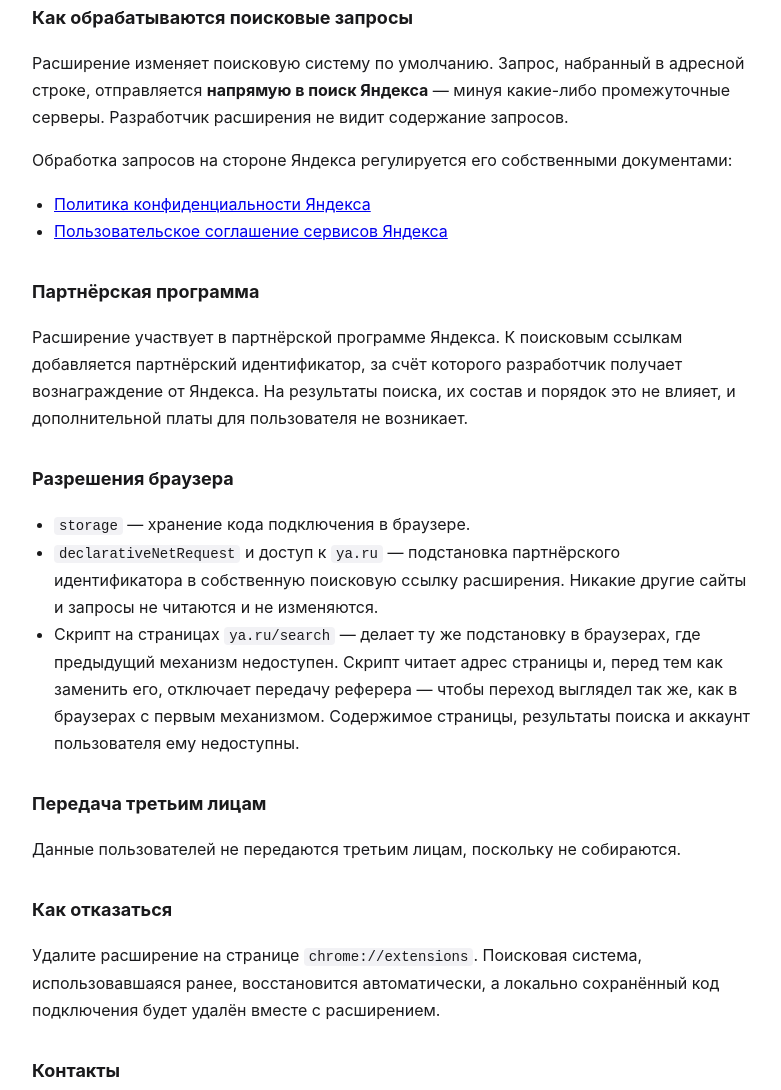
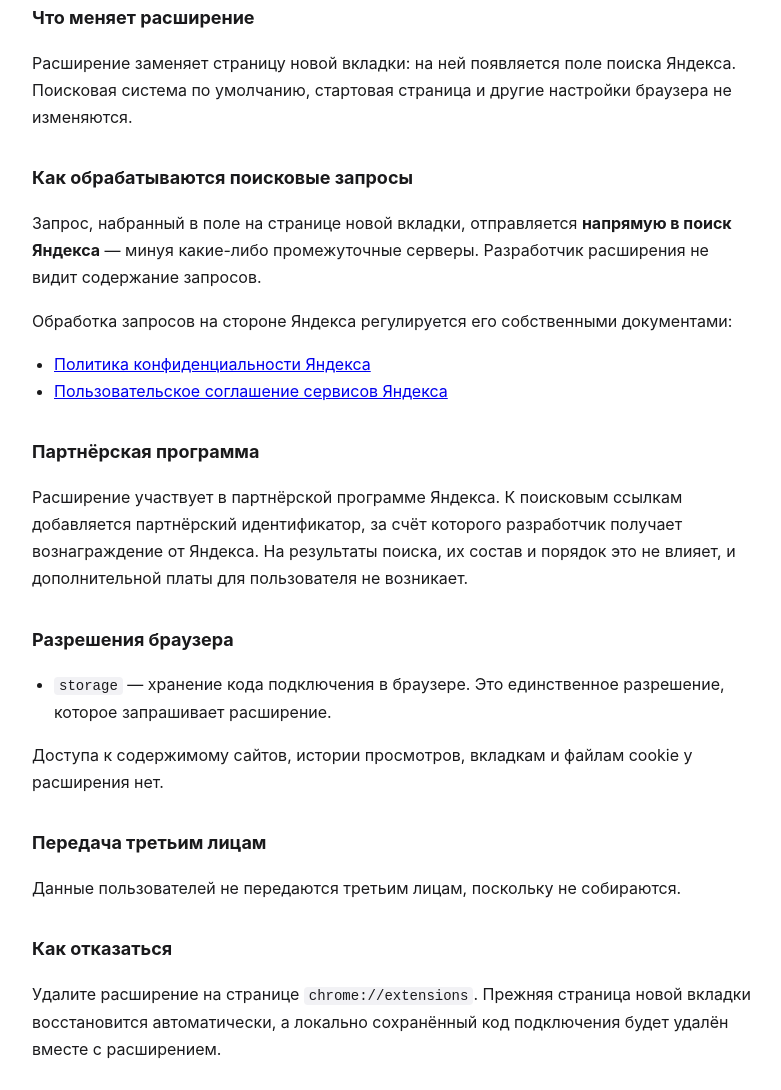
Before and after one commit to Kapabass/webfinder, a plain HTML site: page privacy/index.html in a window 1280 px wide. Shown: the part 524-1614 px from the top of the page, without its empty margins (248-1029 px from the left). Drawn offline with Linux system fonts and the light colour scheme.

Commit message:
Политика для версии с новой вкладкой

```diff
--- a/privacy/index.html
+++ b/privacy/index.html
@@ -22,7 +22,7 @@
 </head>
 <body>
 <h1>Политика конфиденциальности</h1>
-<p class="date">Расширение WebFinder. Редакция от 30 сентября 2026 года.</p>
+<p class="date">Расширение WebFinder. Редакция от 1 октября 2026 года.</p>
 
 <h2>Какие данные собирает расширение</h2>
 <p>Никаких. Расширение не собирает, не передаёт и не хранит на внешних серверах персональные данные, историю просмотров или поисковые запросы. У расширения нет собственных серверов.</p>
@@ -30,8 +30,11 @@
 <h2>Что хранится локально</h2>
 <p>В браузере сохраняется единственное значение — необязательный код подключения (одна или две цифры), который пользователь вводит сам после установки. Он хранится через <code>chrome.storage</code> и никуда не передаётся. Код нужен только для того, чтобы разработчик мог оценить, из какого источника пришли установки расширения. Он не связан с личностью пользователя и не позволяет его идентифицировать.</p>
 
+<h2>Что меняет расширение</h2>
+<p>Расширение заменяет страницу новой вкладки: на ней появляется поле поиска Яндекса. Поисковая система по умолчанию, стартовая страница и другие настройки браузера не изменяются.</p>
+
 <h2>Как обрабатываются поисковые запросы</h2>
-<p>Расширение изменяет поисковую систему по умолчанию. Запрос, набранный в адресной строке, отправляется <strong>напрямую в поиск Яндекса</strong> — минуя какие-либо промежуточные серверы. Разработчик расширения не видит содержание запросов.</p>
+<p>Запрос, набранный в поле на странице новой вкладки, отправляется <strong>напрямую в поиск Яндекса</strong> — минуя какие-либо промежуточные серверы. Разработчик расширения не видит содержание запросов.</p>
 <p>Обработка запросов на стороне Яндекса регулируется его собственными документами:</p>
 <ul>
   <li><a href="https://yandex.ru/legal/confidential/">Политика конфиденциальности Яндекса</a></li>
@@ -43,16 +46,15 @@
 
 <h2>Разрешения браузера</h2>
 <ul>
-  <li><code>storage</code> — хранение кода подключения в браузере.</li>
-  <li><code>declarativeNetRequest</code> и доступ к <code>ya.ru</code> — подстановка партнёрского идентификатора в собственную поисковую ссылку расширения. Никакие другие сайты и запросы не читаются и не изменяются.</li>
-  <li>Скрипт на страницах <code>ya.ru/search</code> — делает ту же подстановку в браузерах, где предыдущий механизм недоступен. Скрипт читает адрес страницы и, перед тем как заменить его, отключает передачу реферера — чтобы переход выглядел так же, как в браузерах с первым механизмом. Содержимое страницы, результаты поиска и аккаунт пользователя ему недоступны.</li>
+  <li><code>storage</code> — хранение кода подключения в браузере. Это единственное разрешение, которое запрашивает расширение.</li>
 </ul>
+<p>Доступа к содержимому сайтов, истории просмотров, вкладкам и файлам cookie у расширения нет.</p>
 
 <h2>Передача третьим лицам</h2>
 <p>Данные пользователей не передаются третьим лицам, поскольку не собираются.</p>
 
 <h2>Как отказаться</h2>
-<p>Удалите расширение на странице <code>chrome://extensions</code>. Поисковая система, использовавшаяся ранее, восстановится автоматически, а локально сохранённый код подключения будет удалён вместе с расширением.</p>
+<p>Удалите расширение на странице <code>chrome://extensions</code>. Прежняя страница новой вкладки восстановится автоматически, а локально сохранённый код подключения будет удалён вместе с расширением.</p>
 
 <h2>Контакты</h2>
 <p>Вопросы по этой политике: <a href="mailto:dimya.prokhorov@gmail.com">dimya.prokhorov@gmail.com</a></p>
```
